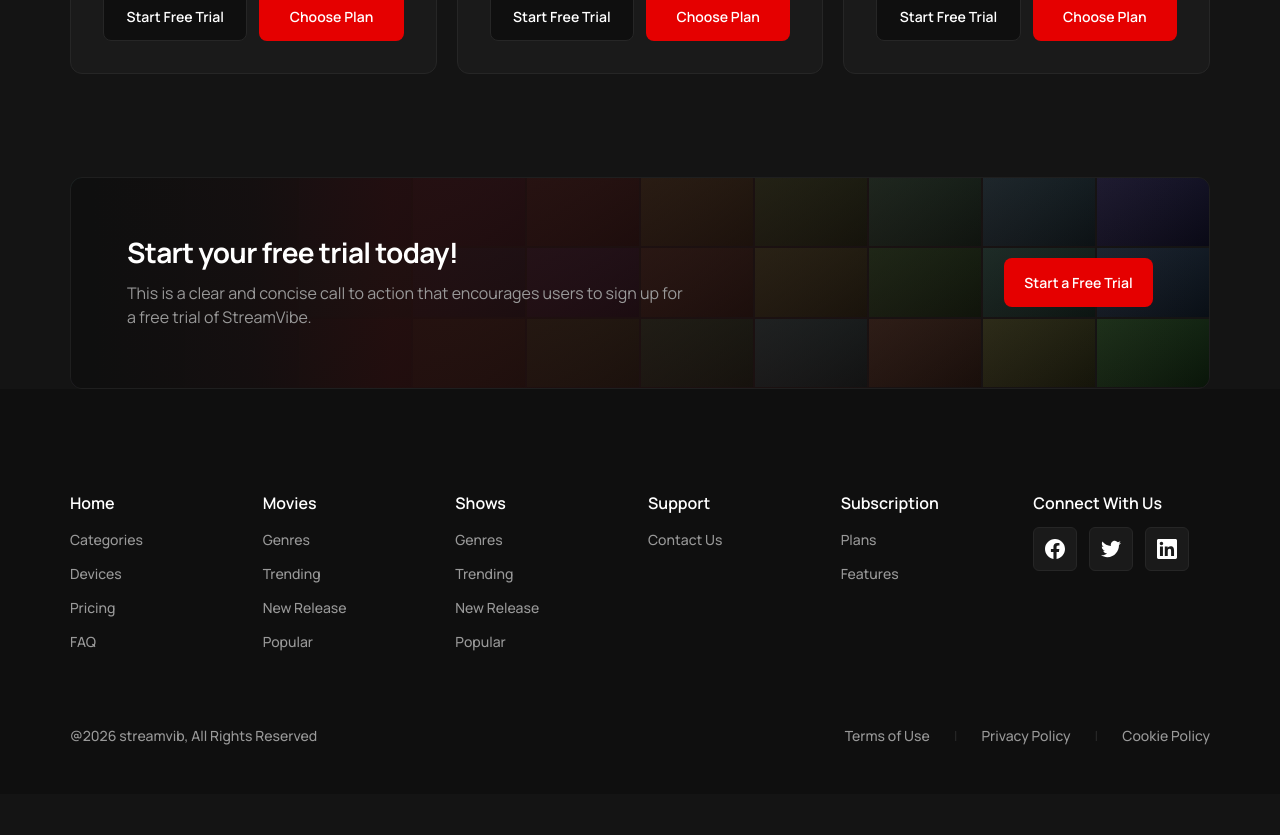
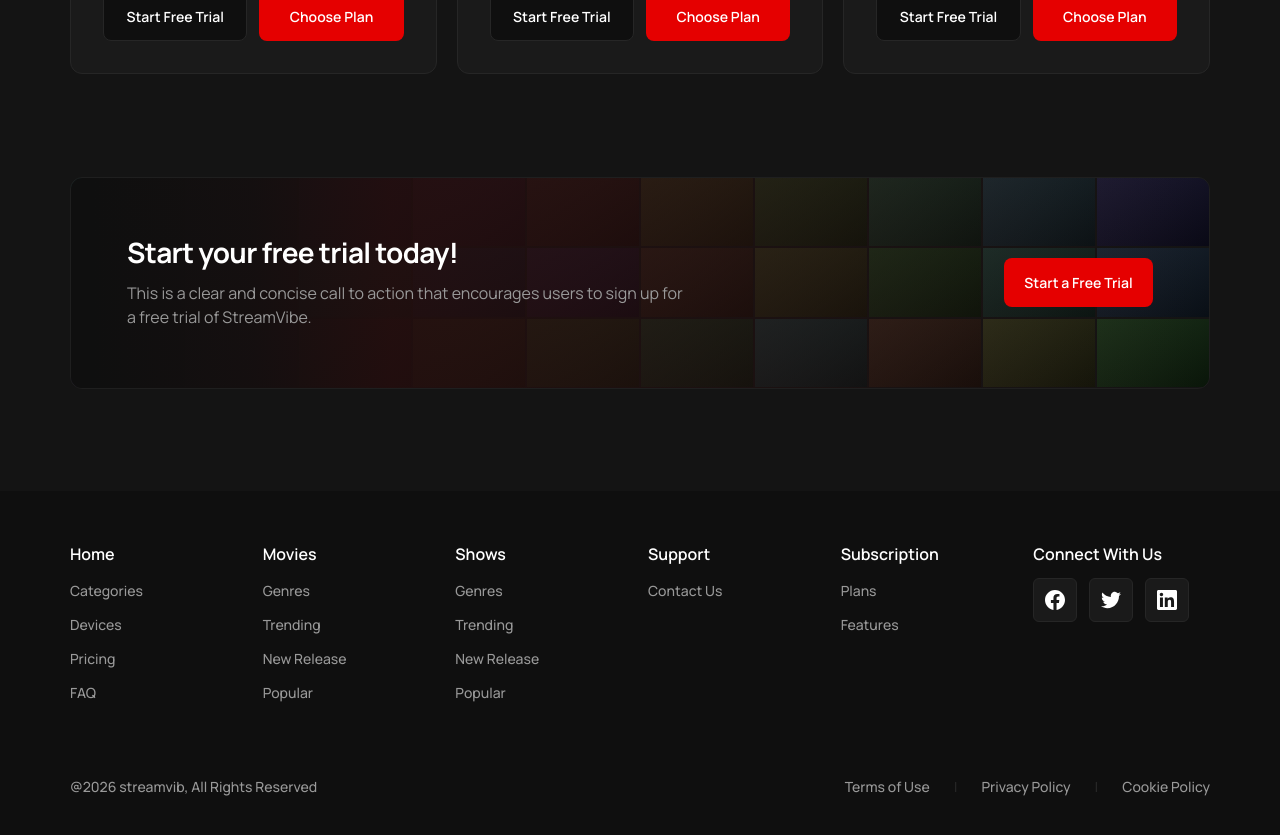
Before and after one commit to CourageCharly/StreamVibe, a Next.js app: page / in a window 1280 px wide. Shown: the part 3240-4075 px from the top of the page. Before the commit the page ends 4034 px from the top, so only its background shows below. Built offline with nearby package versions, Linux system fonts and the light colour scheme; no server answers.

Commit message:
Add a page-colored gap under the free-trial banner so it does not touch the footer.

```diff
--- a/app/globals.css
+++ b/app/globals.css
@@ -172,22 +172,15 @@ video,
 }
 
 /*
- * Banner is the last page-section. Drop its bottom pad and put the full
- * FAQ→plans gap (2 × --section-y) on the footer so the space matches
- * and is not split across two background colors.
+ * Space under the free-trial card is page background (#141414), not footer.
+ * Footer padding-top is the same color as the footer and does not read as a gap.
  */
-main > .page-section:last-child,
-main > *:last-child > .page-section:last-child {
-  padding-bottom: 0;
+#free-trial.page-section {
+  padding-bottom: calc(var(--section-y) * 2) !important;
 }
 
 .site-footer {
   padding-top: var(--section-y);
-}
-
-body:has(main > .page-section:last-child) .site-footer,
-body:has(main > *:last-child > .page-section:last-child) .site-footer {
-  padding-top: calc(var(--section-y) * 2);
 }
 
 /* Images: only constrain width; do not force height:auto (breaks next/image fill) */
--- a/components/FreeTrialBanner.tsx
+++ b/components/FreeTrialBanner.tsx
@@ -52,7 +52,7 @@ export default function FreeTrialBanner({
   return (
     <section
       id="free-trial"
-      className={["page-section min-w-0", className].filter(Boolean).join(" ")}
+      className={["page-section min-w-0 !pb-[calc(var(--section-y)*2)]", className].filter(Boolean).join(" ")}
     >
       {/* Card frame — taller on mobile only */}
       <div className="relative w-full min-w-0 min-h-[300px] overflow-hidden rounded-[12px] border border-[#1F1F1F] sm:min-h-[210px]">
```
